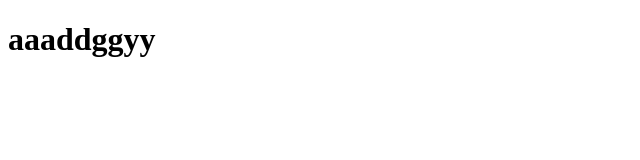
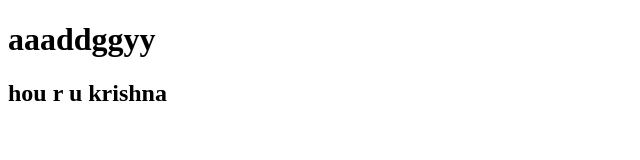
Before and after one commit to Premkrishna-harale/jan_repo2, a plain HTML site: page index.html in a window 1280 px wide. Shown: the whole page, without its empty margins (0-640 px from the left). Drawn offline with Linux system fonts and the light colour scheme.

Commit message:
my first usable feature

```diff
--- a/index.html
+++ b/index.html
@@ -7,5 +7,6 @@
 </head>
 <body>
     <h1>aaaddggyy</h1>
+    <h2> hou r u krishna</h2>
 </body>
 </html>
```
